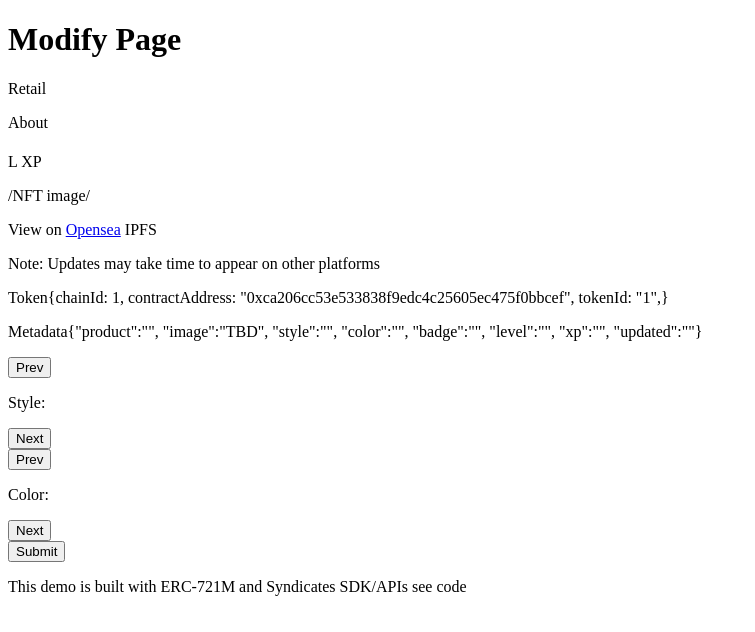
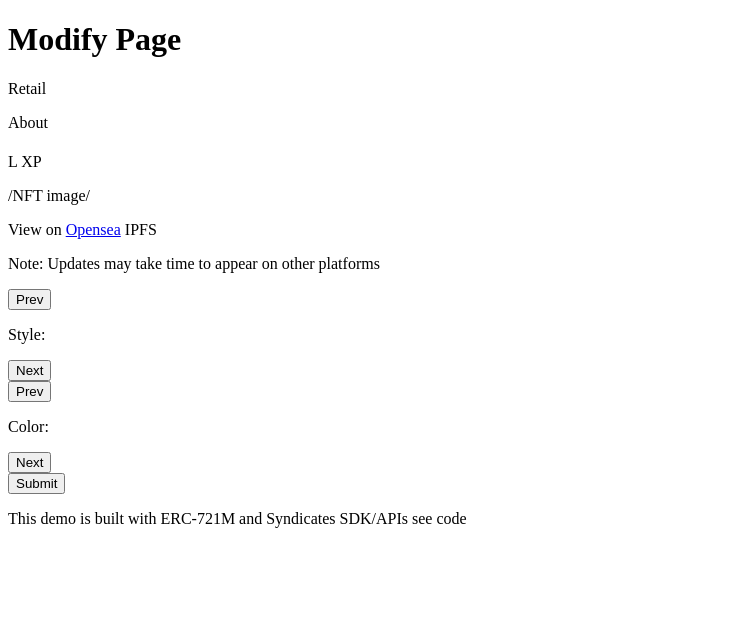
Before and after one commit to ianDAOs/demo-721m-api-frontend, a React (Create React App) app: page / in a window 1280 px wide. Both pictures are taken after a click on the button "Modify NFT". Shown: the top 632 px of the page, without its empty margins (0-755 px from the left). Built offline with nearby package versions, Linux system fonts and the light colour scheme; no server answers.

Commit message:
Removed metadata from MainModify component

```diff
--- a/src/components/MainModify.js
+++ b/src/components/MainModify.js
@@ -12,29 +12,6 @@ export default function MainModify({ metadata: initialMetadata, buttonLabel }) {
         <div>
             <Title metadata={metadata} />
             <Nft />
-            <div>
-                <p>
-                    Token
-                    {'{'}
-                    chainId: 1,
-                    contractAddress: "0xca206cc53e533838f9edc4c25605ec475f0bbcef",
-                    tokenId: "1",
-                    {'}'}
-                </p>
-                <p>
-                    Metadata
-                    {'{'}
-                    "product":"{metadata.product}",
-                    "image":"TBD",
-                    "style":"{metadata.style}",
-                    "color":"{metadata.color}",
-                    "badge":"{metadata.badge}",
-                    "level":"{metadata.level}",
-                    "xp":"{metadata.xp}",
-                    "updated":"{metadata.updated}"
-                    {'}'}
-                </p>
-            </div>
             <Options metadata={metadata} setMetadata={setMetadata} />
             <Button metadata={metadata} buttonLabel={buttonLabel} />
         </div>
```
